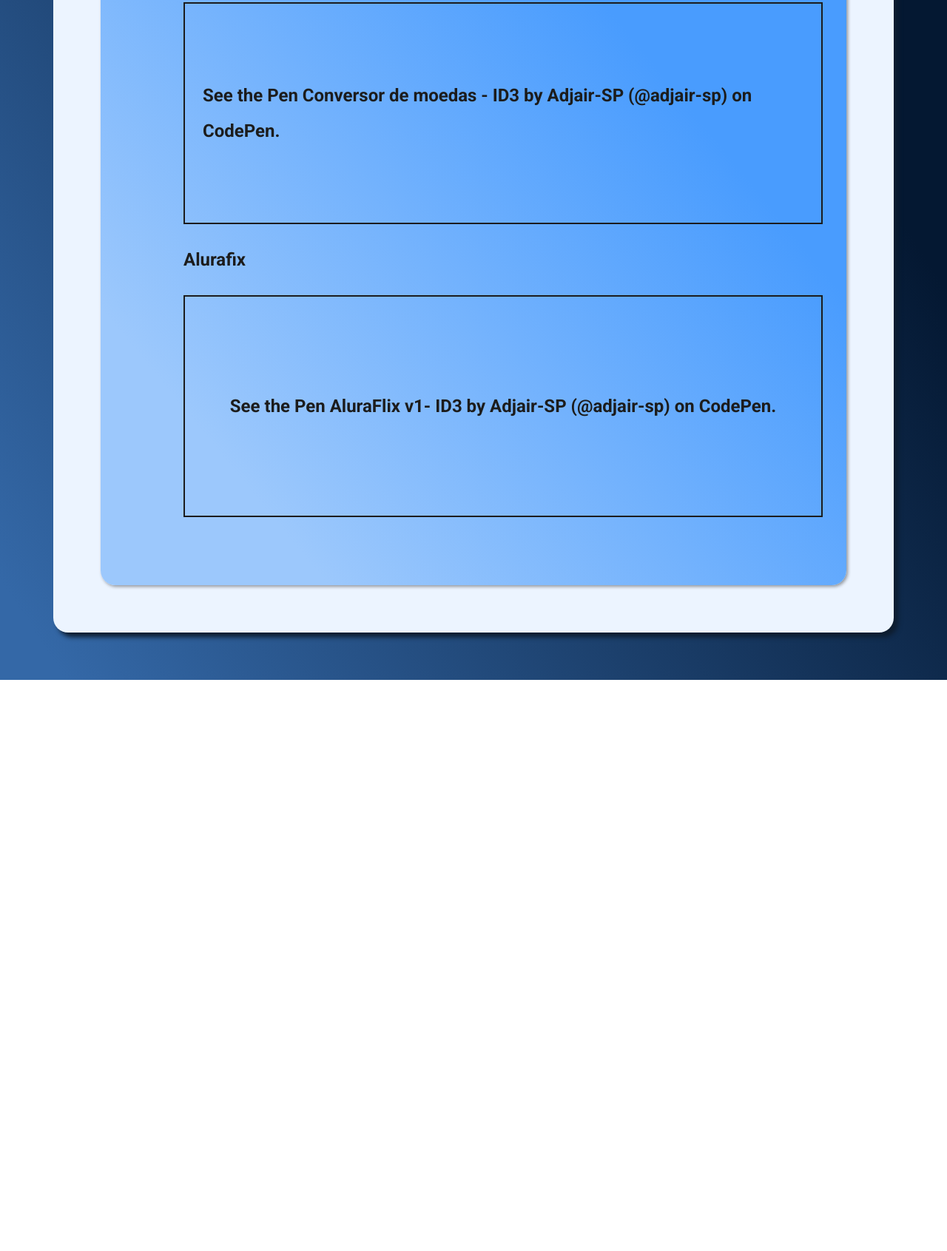
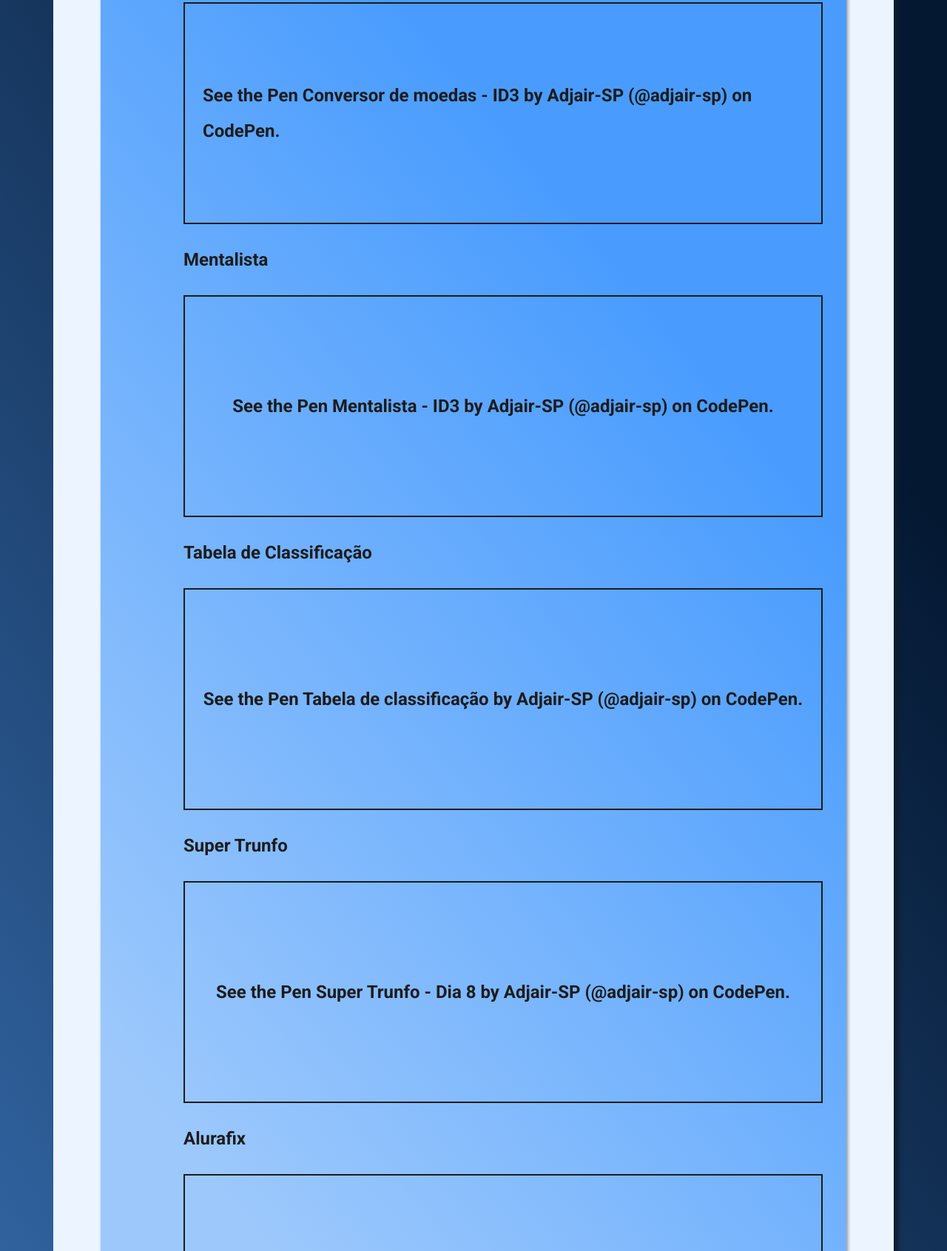
Before and after one commit to Adjair-SP/Cerificard, a plain HTML site: page index.html in a window 1280 px wide. Shown: the part 539-2230 px from the top of the page at 74% size. Before the commit the page ends 1458 px from the top, so only its background shows below. Drawn offline with Linux system fonts and the light colour scheme; a script that the page names is missing.

Commit message:
Nova tentativa de atualização
Não consegui na primeira.

```diff
--- a/index.html
+++ b/index.html
@@ -34,6 +34,33 @@
             </p>
             <script async src="https://cpwebassets.codepen.io/assets/embed/ei.js"></script>
           </li>
+          <li class="projetos-item">
+            <p> Mentalista</p>
+            <p class="codepen" data-height="300" data-default-tab="html,result" data-slug-hash="zYzPJrY" data-user="adjair-sp" style="height: 300px; box-sizing: border-box; display: flex; align-items: center; justify-content: center; border: 2px solid; margin: 1em 0; padding: 1em;">
+              <span>See the Pen <a href="https://codepen.io/adjair-sp/pen/zYzPJrY">
+                  Mentalista - ID3</a> by Adjair-SP (<a href="https://codepen.io/adjair-sp">@adjair-sp</a>)
+                on <a href="https://codepen.io">CodePen</a>.</span>
+            </p>
+            <script async src="https://cpwebassets.codepen.io/assets/embed/ei.js"></script>
+          </li>
+          <li class="projetos-item">
+            <p> Tabela de Classificação </p>
+            <p class="codepen" data-height="300" data-default-tab="html,result" data-slug-hash="mdwLQog" data-user="adjair-sp" style="height: 300px; box-sizing: border-box; display: flex; align-items: center; justify-content: center; border: 2px solid; margin: 1em 0; padding: 1em;">
+              <span>See the Pen <a href="https://codepen.io/adjair-sp/pen/mdwLQog">
+                  Tabela de classificação</a> by Adjair-SP (<a href="https://codepen.io/adjair-sp">@adjair-sp</a>)
+                on <a href="https://codepen.io">CodePen</a>.</span>
+            </p>
+            <script async src="https://cpwebassets.codepen.io/assets/embed/ei.js"></script>
+          </li>
+          <li class="projetos-item">
+            <p> Super Trunfo </p>
+            <p class="codepen" data-height="300" data-default-tab="html,result" data-slug-hash="MWoBqXo" data-user="adjair-sp" style="height: 300px; box-sizing: border-box; display: flex; align-items: center; justify-content: center; border: 2px solid; margin: 1em 0; padding: 1em;">
+              <span>See the Pen <a href="https://codepen.io/adjair-sp/pen/MWoBqXo">
+                  Super Trunfo - Dia 8</a> by Adjair-SP (<a href="https://codepen.io/adjair-sp">@adjair-sp</a>)
+                on <a href="https://codepen.io">CodePen</a>.</span>
+            </p>
+            <script async src="https://cpwebassets.codepen.io/assets/embed/ei.js"></script>
+          </li>
           <!-- Para mostrar ícones no Windows, aperte a tecla WINDOWS + a tecla .       -->
           <li class="projetos-item">
             <p> Alurafix </p>
```
